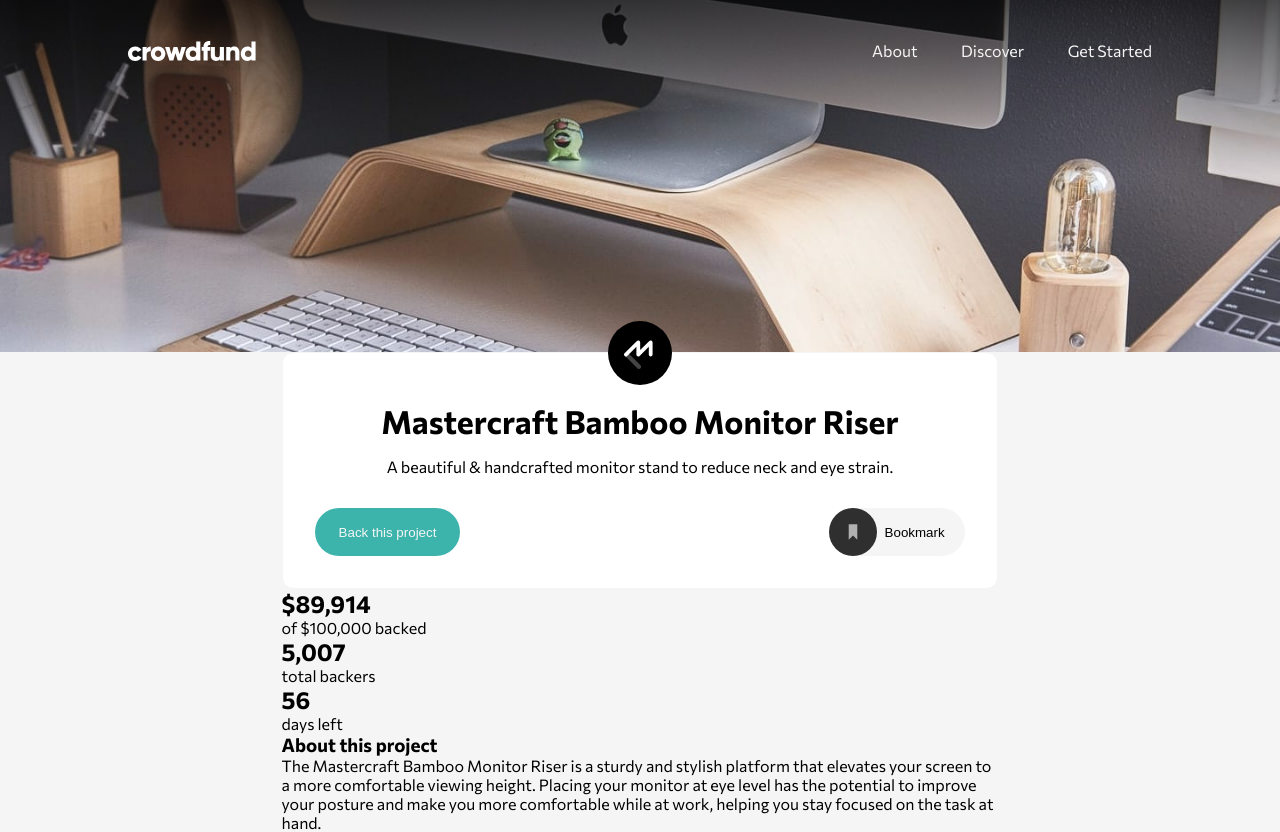
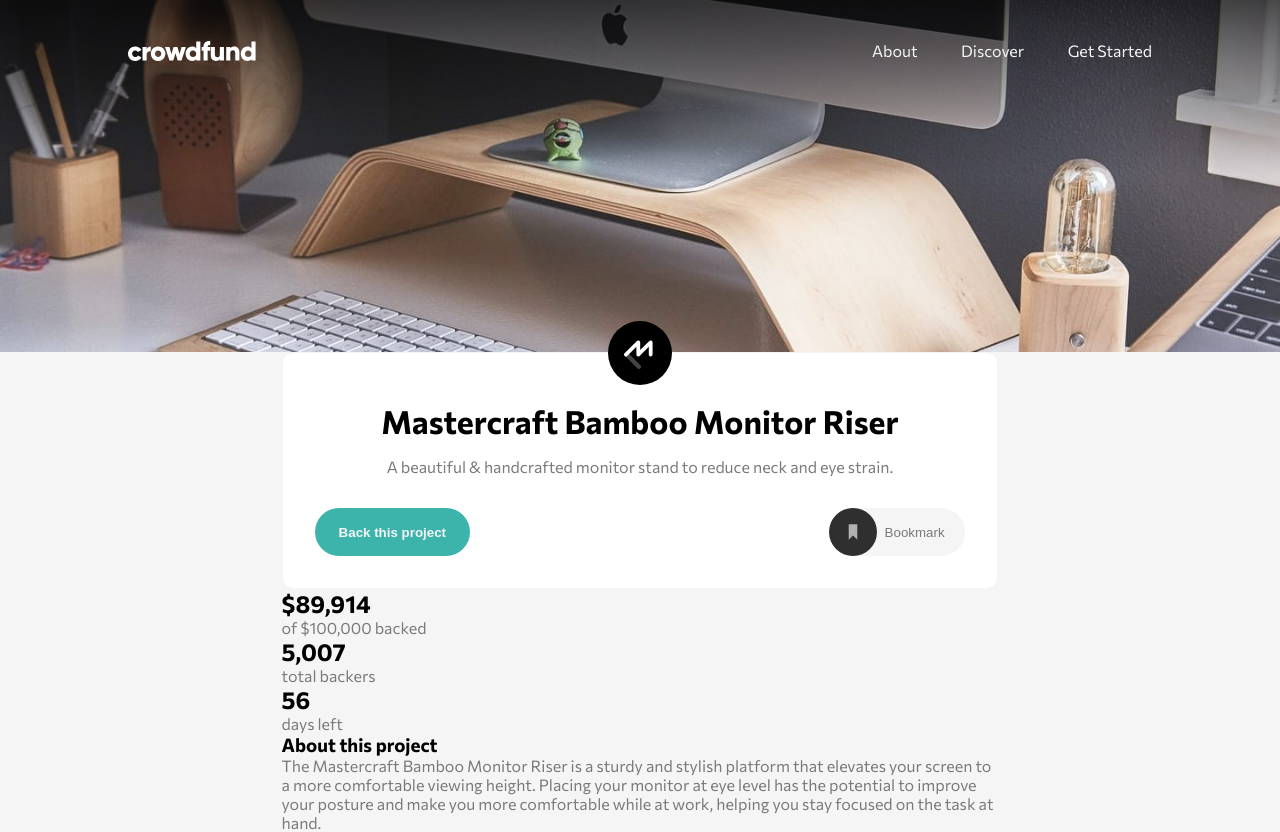
Before and after one commit to DerianMelvin/mastercraft-crowdfunding-product-page, a React (Create React App) app: page / in a window 1280 px wide. Shown: the top 832 px of the page. Built offline with nearby package versions, Linux system fonts and the light colour scheme.

Commit message:
Add default properties to certain elements

```diff
--- a/src/index.css
+++ b/src/index.css
@@ -22,6 +22,18 @@
     monospace;
 }
 
+h1, h2, button {
+  font-weight: 700;
+}
+
+span {
+  font-weight: 500;
+}
+
+p, span {
+  color: var(--dark-gray);
+}
+
 :root {
   --moderate-cyan: hsl(176, 50%, 47%);
   --dark-cyan: hsl(176, 72%, 28%);
```
